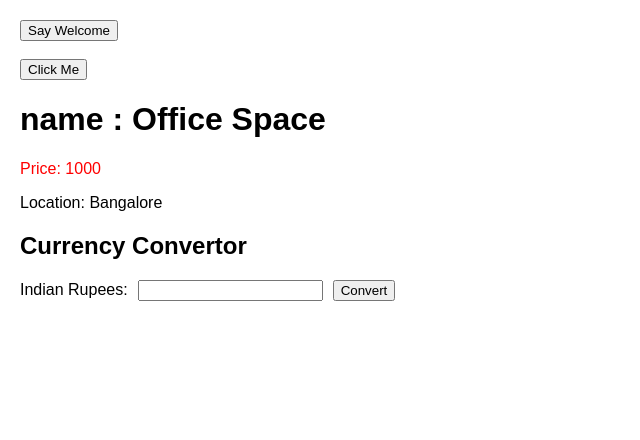
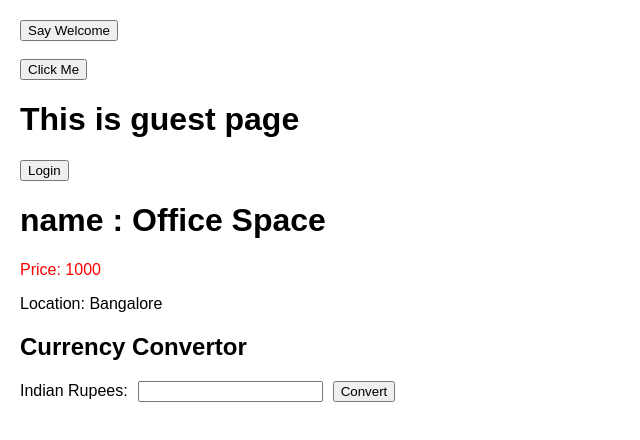
Before and after one commit to Divagarkathiresan/cognizant_DeepSkills_Prep, a React (Create React App) app in the folder myfirstreact/: page / in a window 1280 px wide. Shown: the top 440 px of the page, without its empty margins (0-640 px from the left). Built offline with nearby package versions, Linux system fonts and the light colour scheme.

Commit message:
Exercise : React 12th HandsOn completed

```diff
--- a/myfirstreact/src/App.js
+++ b/myfirstreact/src/App.js
@@ -1,6 +1,7 @@
 import React from 'react';
 import OfficeSpace from './components/OfficeSpace';
 import CurrencyConvertor from './components/CurrencyConvertor';
+import Greeting from './components/Greeting';
 
 function App() {
   const handleWelcome = (message) => {
@@ -18,6 +19,7 @@ function App() {
       <br /><br />
       <button onClick={handleClick}>Click Me</button>
 
+      <Greeting isLoggedIn={true} />
       <OfficeSpace />
       <CurrencyConvertor />
     </div>
--- /dev/null
+++ b/myfirstreact/src/components/Greeting.js
@@ -0,0 +1,13 @@
+import React, { useState } from 'react';
+import User from './User';
+import Guest from './Guest';
+
+export default function Greeting() {
+  const [isLoggedIn, setIsLoggedIn] = useState(false);
+
+  return isLoggedIn ? (
+    <User onLogout={() => setIsLoggedIn(false)} />
+  ) : (
+    <Guest onLogin={() => setIsLoggedIn(true)} />
+  );
+}
--- /dev/null
+++ b/myfirstreact/src/components/Guest.js
@@ -0,0 +1,10 @@
+import React from 'react';
+
+export default function Guest({ onLogin }) {
+  return (
+    <div>
+      <h1>This is guest page</h1>
+      <button onClick={onLogin}>Login</button>
+    </div>
+  );
+}
--- /dev/null
+++ b/myfirstreact/src/components/User.js
@@ -0,0 +1,10 @@
+import React from 'react';
+
+export default function User({ onLogout }) {
+  return (
+    <div>
+      <h1>This is user page</h1>
+      <button onClick={onLogout}>Logout</button>
+    </div>
+  );
+}
```
